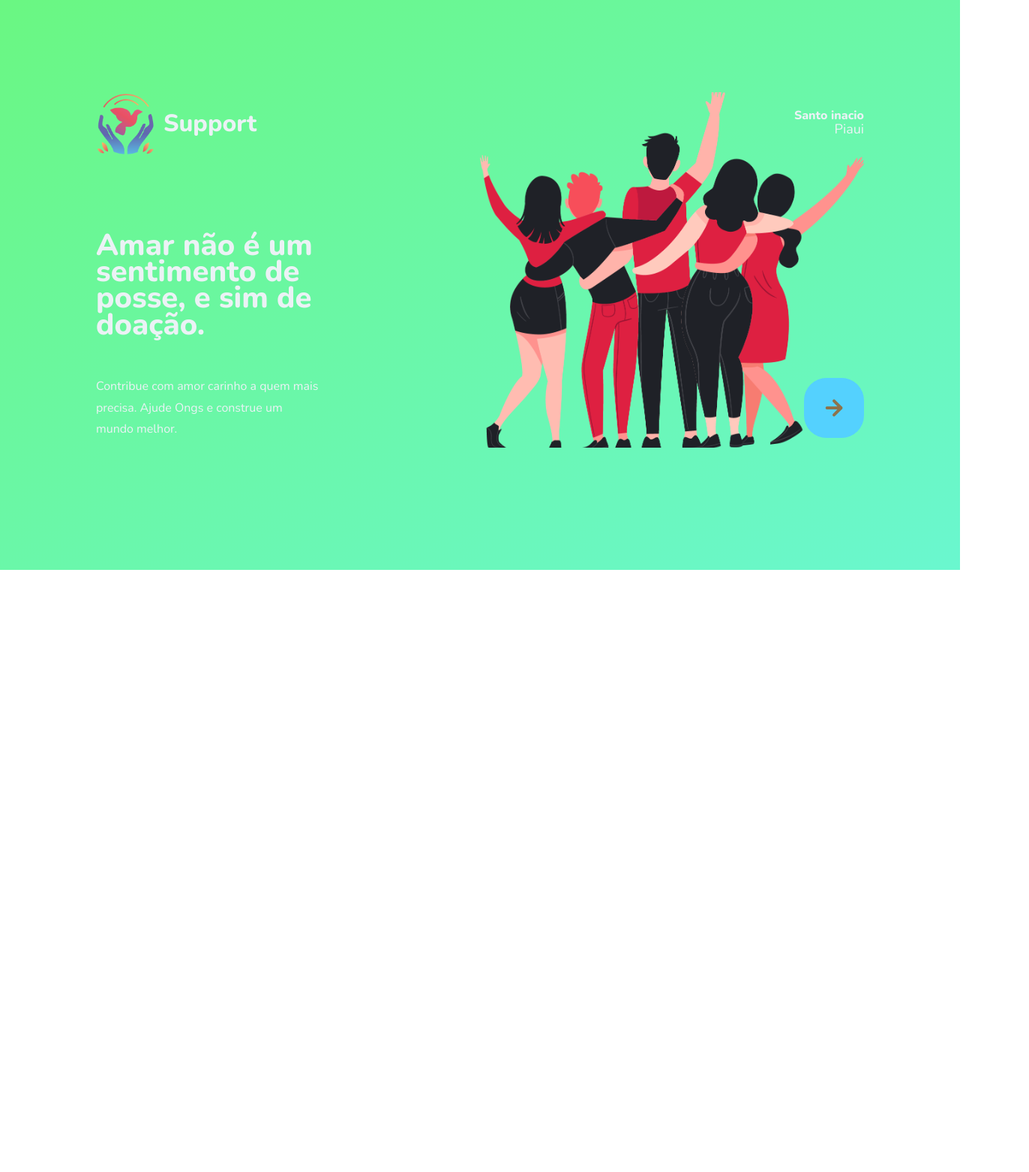
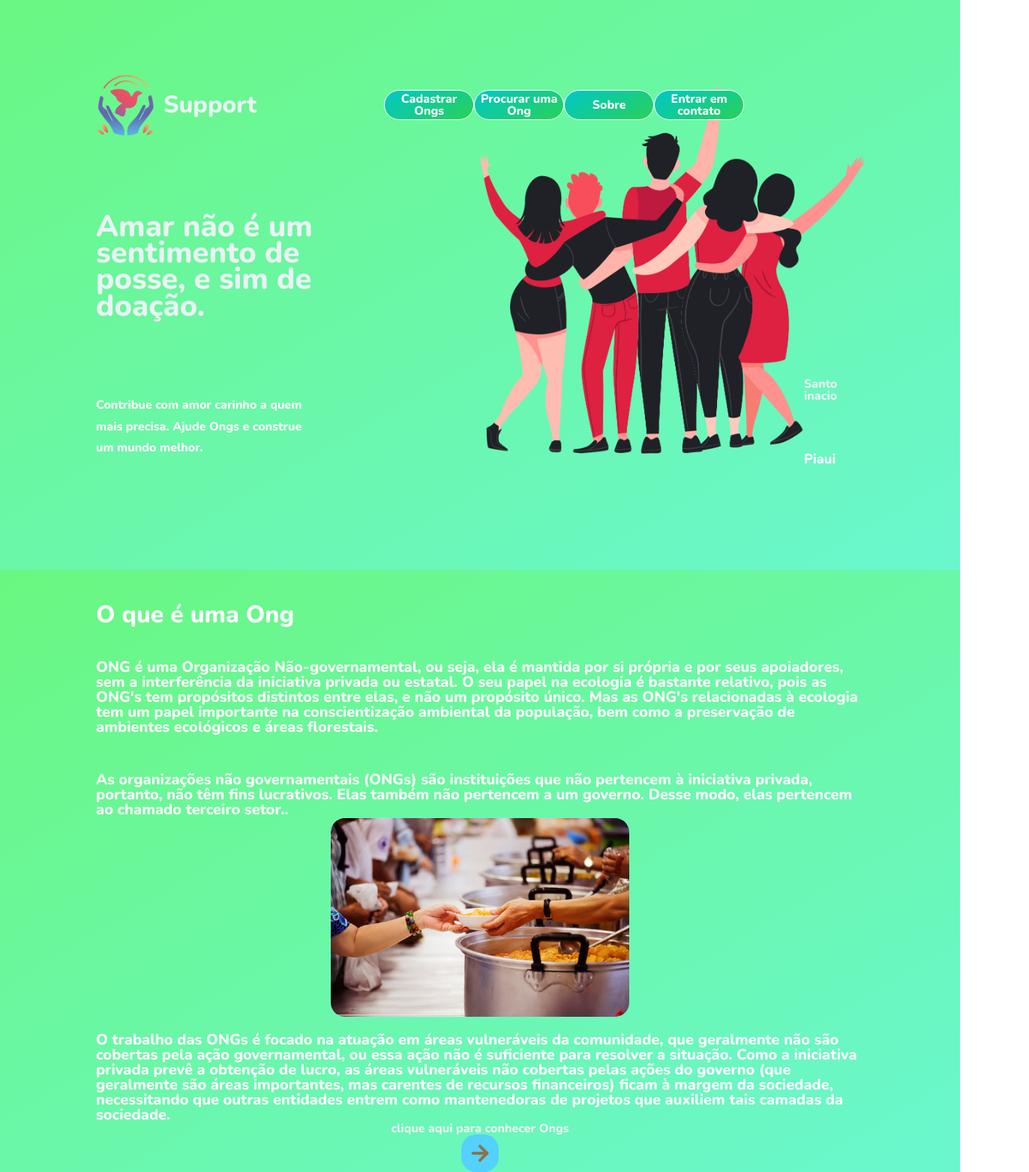
Before and after one commit to Support-Ongs/Support, a plain HTML site: page index.html in a window 1280 px wide. Shown: the part 40-1603 px from the top of the page at 75% size, 1372 px wide, since content can reach past the window. Before the commit the page ends 800 px from the top, so only its background shows below. Drawn offline with nearby package versions, Linux system fonts and the light colour scheme.

Commit message:
Feat: page-landing

```diff
--- a/index.html
+++ b/index.html
@@ -22,27 +22,63 @@
           <img class="animate-up" id="logo" src="./public/images/logo-icon.png" alt="Logomarca Support" />
           <h1>Support</h1>
         </div>
-        <div class="location animate-up">
-          <strong>Santo inacio</strong>
-          <p>Piaui</p>
-        </div>
+        <ul class="top_bar">
+          <li> <a href="./ong.html"> Cadastrar Ongs </a> </li>
+          <li> <a href="./ongs.html"> Procurar uma Ong</a></li>
+          <li> <a href="./sobre.html"> Sobre</a></li>
+          <li> <a href="./sobre.html"> Entrar em contato</a></li>
+        </ul>
+
       </header>
 
       <main>
-        <h1 class="animate-up">Amar
-          não é um sentimento de posse, e sim de doação.
+        <h1 class="animate-up">
+          Amar não é um sentimento de posse, e sim de doação.
         </h1>
         <section class="visit">
           <p class="animate-up">Contribue com amor carinho a quem mais
             precisa. Ajude Ongs e construe um mundo melhor.</p>
-          <a href="./ongs.html" title="Visite orfanatos" class="animate-up">
-            <img src="./public/images/arrow.svg" alt="Ir para o mapa" />
-          </a>
+          <div class="location animate-up">
+            <strong>Santo inacio</strong>
+            <p>Piaui</p>
+          </div>
+          <!-- <a href="./index.html" title="Support" class="animate-up">
+            <img src="./public/images/arrow.svg" alt="Voltar para cima" />
+          </a> -->
         </section>
       </main>
     </div>
+
   </div>
-  <script src="./public/scripts/cokies.js">
+  <div class="page2">
+    <h1>O que é uma Ong</h1>
+
+    <p>ONG é uma Organização Não-governamental, ou seja, ela é mantida por si própria e por seus apoiadores, sem a
+      interferência da iniciativa privada ou estatal. O seu papel na ecologia é bastante relativo, pois as ONG's tem
+      propósitos distintos entre elas, e não um propósito único. Mas as ONG's relacionadas à ecologia tem um papel
+      importante na conscientização ambiental da população, bem como a preservação de ambientes ecológicos e áreas
+      florestais.</p>
+
+    <p>As organizações não governamentais (ONGs) são instituições que não pertencem à iniciativa privada, portanto, não
+      têm fins lucrativos. Elas também não pertencem a um governo. Desse modo, elas pertencem ao chamado terceiro
+      setor..
+      <img id="img-ong" src="./public/images/ong.jpg" alt="Ong">
+      <br>
+      O trabalho das ONGs é focado na atuação em áreas vulneráveis da comunidade, que geralmente não são cobertas pela
+      ação governamental, ou essa ação não é suficiente para resolver a situação. Como a iniciativa privada prevê a
+      obtenção de lucro, as áreas vulneráveis não cobertas pelas ações do governo (que geralmente são áreas importantes,
+      mas carentes de recursos financeiros) ficam à margem da sociedade, necessitando que outras entidades entrem como
+      mantenedoras de projetos que auxiliem tais camadas da sociedade.
+
+    </p>
+    <span>
+      clique aqui para conhecer Ongs
+      <a href="./ongs.html" title="Support" class="visit animate-up">
+        <img src="./public/images/arrow.svg" alt="Conhecer Ong" />
+      </a>
+    </span>
+  </div>
+  <!-- <script src="./public/scripts/cokies.js"> -->
   </script>
 </body>
 
--- a/public/css/page-landing.css
+++ b/public/css/page-landing.css
@@ -11,17 +11,21 @@
   width: min(80%, 112rem);
 }
 
-.location, h1, .visit, p {
+.visit .location {
   height: 16vh;
+  width: 8rem;
+  height: 8rem;
+  justify-content: center;
+  transition: background .2ms;
 }
 
-.visit a {
-  width: 8rem;
-  height: 8rem;
+a.visit {
+  width: 5rem;
+  height: 5rem;
   background: #54D1FE;
   /*  #E883F7 */
   border: none;
-  border-radius: 3rem;
+  border-radius: 2rem;
   display: flex;
   align-items: center;
   justify-content: center;
@@ -33,13 +37,44 @@
   margin: 1rem 0;
 }
 
-.visit a:hover {
+a.visit:hover {
   /* background: #E883F7; */
   background: #6cf080;
 }
 
 .top {
   animation-delay: 50ms;
+}
+
+ul.top_bar {
+  margin: 0 auto;
+  display: flex;
+  justify-content: space-between;
+}
+
+ul.top_bar li {
+  display: flex;
+  justify-content: space-between;
+  display: flex;
+  align-items: center;
+  justify-content: center;
+  text-decoration: none;
+  border-radius: 2rem;
+  cursor: pointer;
+  border: solid 1px #ffffff;
+  width: 12rem;
+  height: 4rem;
+  background: linear-gradient(329.54deg, #29D158 0%, #00C7C7 100%);
+  color: white;
+  font-weight: 900;
+  font-family: 'Nunito', sans-serif;
+}
+
+.top_bar li a {
+  text-decoration: none;
+  color: white;
+  font-weight: 900;
+  font-family: 'Nunito', sans-serif;
 }
 
 .location {
@@ -100,4 +135,50 @@ main h1 {
   .visit a {
     margin: initial;
   }
+  .top_bar li {
+    display: flex;
+    flex-direction: column;
+  }
 }
+
+.page2 {
+  background: linear-gradient(329.54deg, #6af7cf 0%, #6af780 100%);
+  text-align: center;
+  min-height: 100vh;
+  display: block;
+  align-items: center;
+  transition: background .2ms;
+}
+
+.page2 h1, p {
+  align-items: center;
+  margin: 0 auto;
+  width: min(80%, 112rem);
+  padding-top: 5rem;
+  color: white;
+  font-weight: 900;
+  font-family: 'Nunito', sans-serif;
+  line-height: 2rem;
+}
+
+.page2 p {
+  font-size: 2rem;
+  font-family: 'Nunito', sans-serif;
+}
+
+#img-ong {
+  width: 40rem;
+  border-radius: 2rem;
+  border: solid 1px #6af7cf;
+  margin: 0 auto;
+}
+
+p #img-ong {
+  display: flex;
+  align-items: center;
+}
+
+.page2 span {
+  font-weight: 900;
+  font-family: 'Nunito', sans-serif;
+}
```
Also changed, not shown: create-ongs.html (added, +15 -0 lines), public/images/ong.jpg (added).
